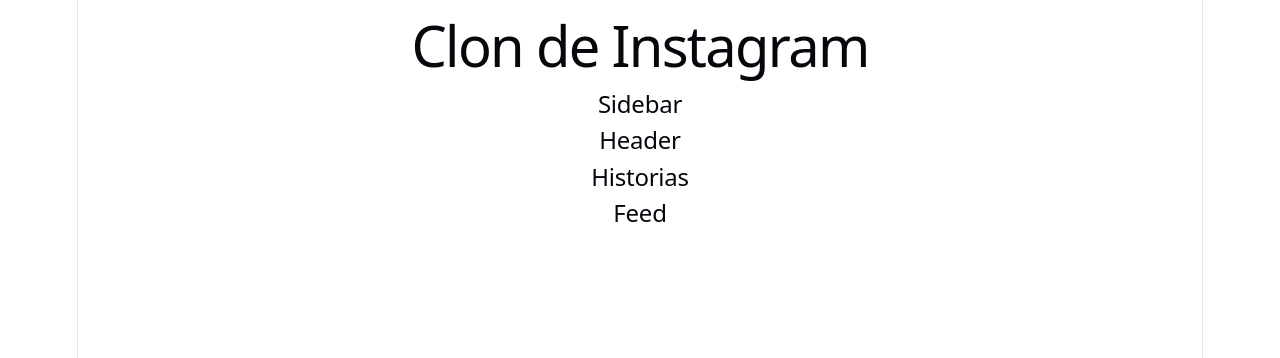
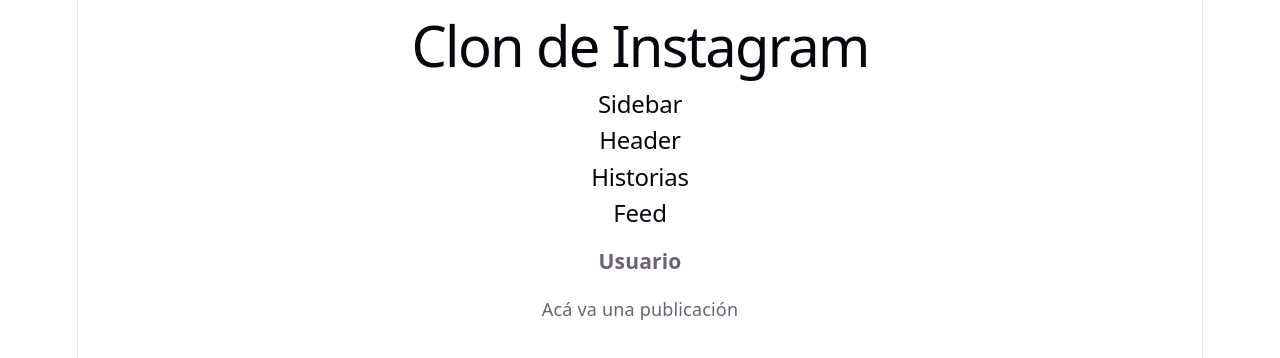
Before and after one commit to CanelaLedezma/Clon-de-Instagram, a React (Vite) app: page / in a window 1280 px wide. Shown: the top 358 px of the page. Built offline with nearby package versions, Linux system fonts and the light colour scheme.

Commit message:
importe Publicacion en Feed

```diff
--- a/src/componentes/Feed.jsx
+++ b/src/componentes/Feed.jsx
@@ -1,7 +1,11 @@
+import Publicacion from './Publicacion';
+
 function Feed (){
     return (
     <div className="feed">
       <h2>Feed</h2>
+      {/* Muestro una publicación del feed */}
+      <Publicacion/>
     </div>
     );
 }
--- a/src/componentes/Publicacion.jsx
+++ b/src/componentes/Publicacion.jsx
@@ -0,0 +1,11 @@
+function Publicacion() {
+  return (
+    <div className="publicacion">
+
+      <h3>Usuario</h3> {/* aca va a ir el nombre del usuario de la publicación */}
+      <p>Acá va una publicación</p> {/* aca va a ir la imagen de la publicación */}
+    </div>
+  );
+}
+
+export default Publicacion;
```
